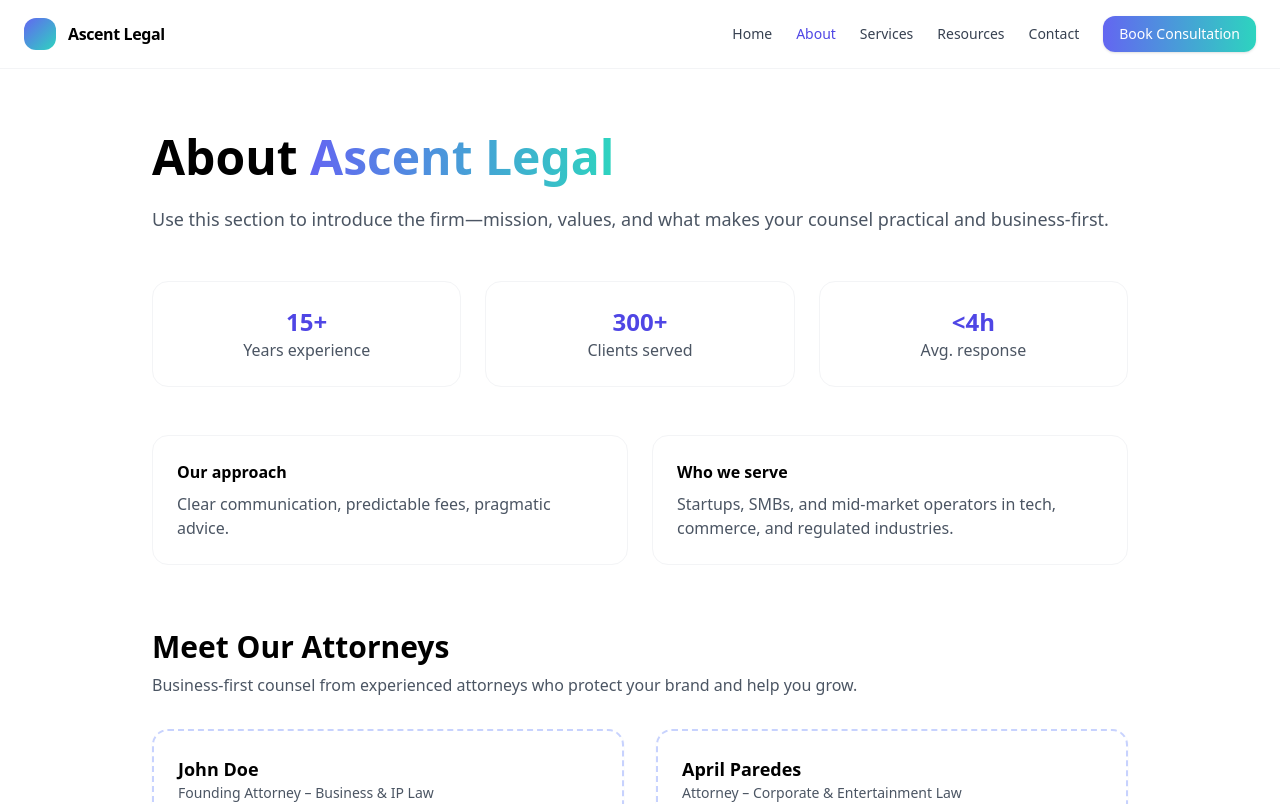
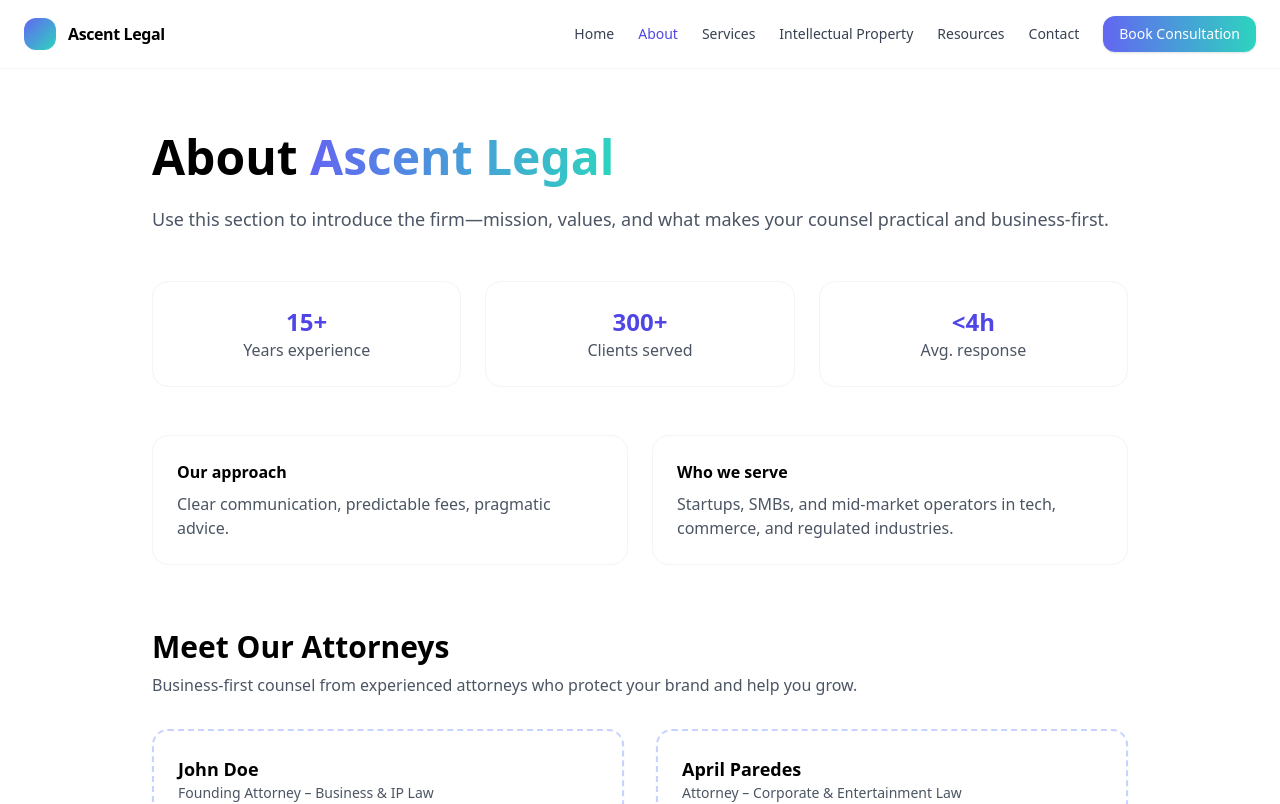
Before and after one commit to ajdreams17/Ascentlegal, a Next.js app: page /about in a window 1280 px wide. Shown: the top 804 px of the page. Built offline with nearby package versions, Linux system fonts and the light colour scheme.

Commit message:
Update Nav.jsx

```diff
--- a/components/Nav.jsx
+++ b/components/Nav.jsx
@@ -3,16 +3,17 @@
 import Link from "next/link";
 import { usePathname } from "next/navigation";
 
+export default function Nav() {
+  const pathname = usePathname();
+
   const nav = [
     { href: "/", label: "Home" },
     { href: "/about", label: "About" },
     { href: "/services", label: "Services" },
+    { href: "/intellectual-property", label: "Intellectual Property" }, // 👈 add this
     { href: "/resources", label: "Resources" },
     { href: "/contact", label: "Contact" },
   ];
-
-export default function Nav() {
-  const pathname = usePathname();
 
   return (
     <header className="sticky top-0 z-40 border-b border-gray-100 bg-white/80 backdrop-blur">
@@ -23,23 +24,20 @@ export default function Nav() {
         </Link>
 
         <nav className="hidden md:flex items-center gap-6 text-sm">
-          {nav.map((n) => {
-            const active =
-              n.href === "/"
-                ? pathname === "/"
-                : pathname.startsWith(n.href);
-            return (
+          {nav.map((n) => (
             <Link
               key={n.href}
               href={n.href}
               className={`transition-colors ${
-                  active ? "text-indigo-600" : "text-gray-700 hover:text-indigo-600"
+                pathname === n.href
+                  ? "text-indigo-600"
+                  : "text-gray-700 hover:text-indigo-600"
               }`}
             >
               {n.label}
             </Link>
-            );
-          })}
+          ))}
+
           <Link
             href="/contact"
             className="rounded-xl bg-gradient-to-r from-indigo-500 to-teal-400 px-4 py-2 text-white shadow"
```
Lines whose indentation alone changed are shown as unchanged.
